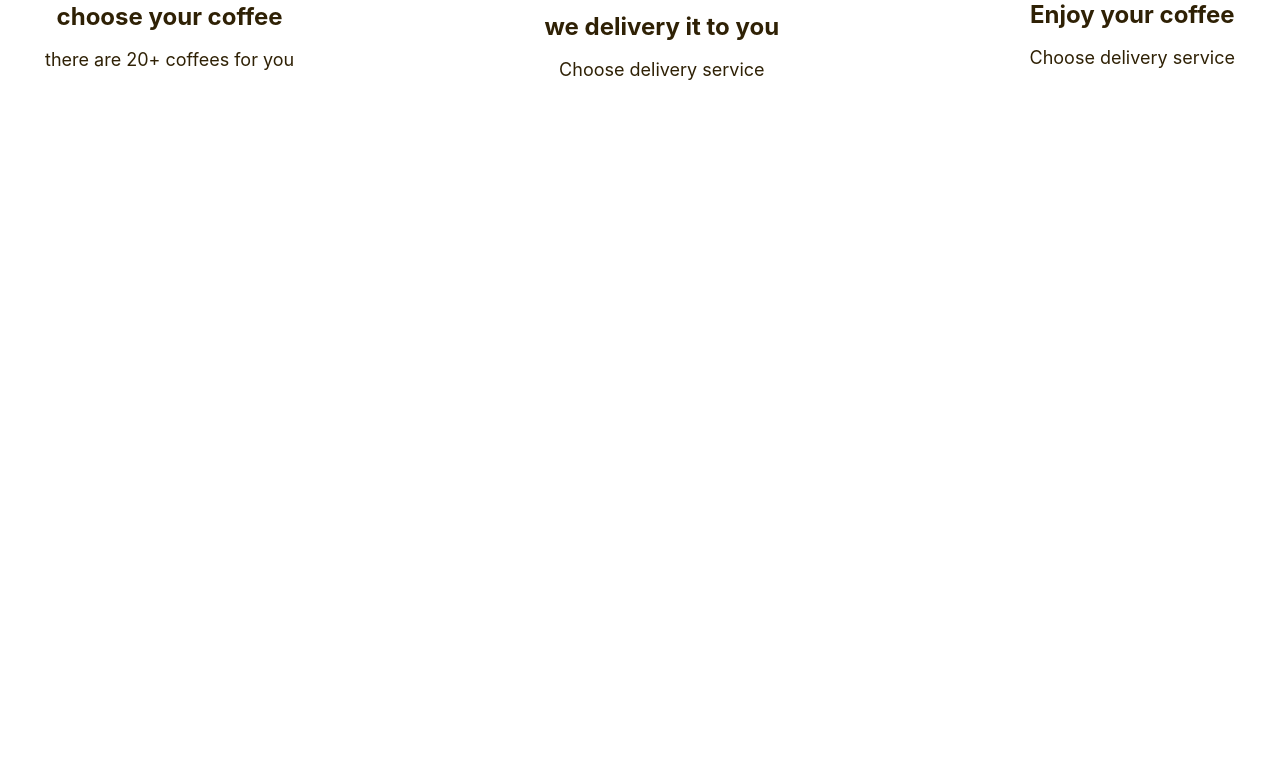
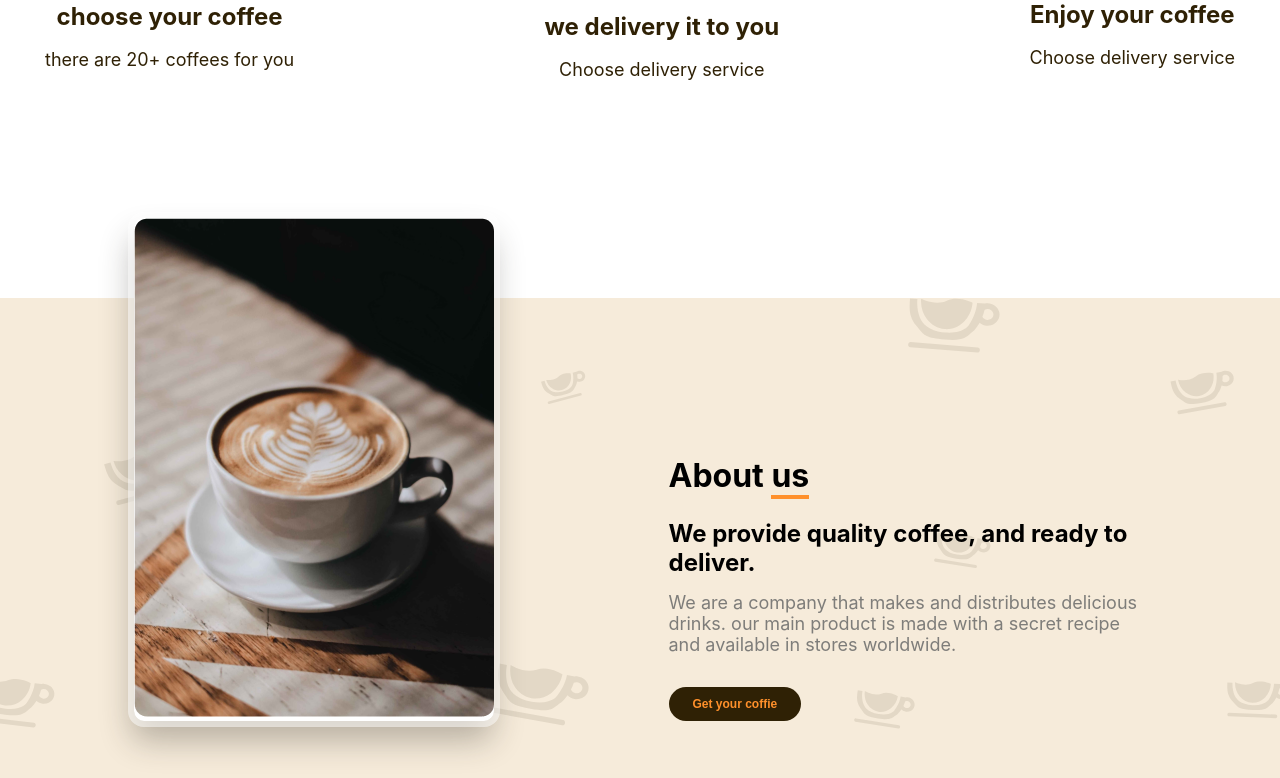
Before and after one commit to LadeMor/coffie-street, a React (Create React App) app: page / in a window 1280 px wide. Shown: the part 1567-2345 px from the top of the page. Before the commit the page ends 1665 px from the top, so only its background shows below. Built offline with nearby package versions, Linux system fonts and the light colour scheme.

Commit message:
added about us section

```diff
--- a/src/pages/main/Main.scss
+++ b/src/pages/main/Main.scss
@@ -1,4 +1,11 @@
+.underline{
+    margin: 0;
+    border-bottom: 4px solid var(--primary-color);
 
+    position: relative;
+    z-index: 4;
+
+}
 
 #main-preview{
     background-color: var(--light-accents-color);
@@ -133,14 +140,7 @@
                     z-index: 3;
                 }
 
-                .underline{
-                    margin: 0;
-                    border-bottom: 4px solid var(--primary-color);
 
-                    position: relative;
-                    z-index: 4;
-
-                }
             }
         }
 
@@ -379,4 +379,71 @@
 
 #about-us{
     background-color: var(--light-accents-color);
+    height: 480px;
+    margin-top: 200px;
+
+    .about-us-main-wrapper{
+        position: relative;
+        width: 100%;
+        display: flex;
+        justify-content: center;
+        .about-us-wrapper{
+            display: flex;
+            align-items: end;
+            justify-content: center;
+            position: absolute;
+            gap: 175px;
+            top:-80px;
+
+            .about-us-image-wrapper{
+                position: relative;
+                z-index: 3;
+            }
+
+            .about-us-info{
+                width: 478px;
+                position: relative;
+                z-index: 3;
+                h1{
+                    margin: 0;
+                    color: black;
+                    font-size: 32px;
+                    margin-bottom: 24px;
+                }
+
+                h2{
+                    margin: 0;
+                    color: black;
+                    font-size: 24px;
+                    margin-bottom: 15px;
+                }
+
+                p{
+                    margin: 0;
+                    font-size: 18px;
+                    color:var(--light-color);
+                    margin-bottom: 32px;
+                }
+
+                button{
+                    padding: 10px 24px 10px 24px;
+                    font-size: 12px;
+                    color: var(--primary-color);
+                    background-color: var(--secondary-color);
+                    border-radius: 33px;
+                    border: none;
+                    font-weight: bold;
+                    cursor: pointer;
+                }
+            }
+        }
+
+        .about-us-exclude{
+            opacity: 0.09;
+            position: absolute;
+            z-index: 1;
+        }
+    }
+
+
 }
--- a/src/pages/main/Main.tsx
+++ b/src/pages/main/Main.tsx
@@ -20,6 +20,9 @@ import coffie_item3 from "../../assets/images/coffie-list/coffie3.png";
 import coffie_cup from "../../assets/images/delivery/coffee-cup 1.svg";
 import tap from "../../assets/images/delivery/tap 1.svg";
 import food_truck from "../../assets/images/delivery/food-truck 1.svg";
+
+import about_up_cup from "../../assets/images/about-us/About us img.png";
+import about_us_exclude from "../../assets/images/about-us/Exclude multiple.svg";
 
 
 const Main = () => {
@@ -155,7 +158,23 @@ const Main = () => {
                 </Container>
             </section>
             <section id="about-us">
-
+                <Container>
+                    <div className="about-us-main-wrapper">
+                        <div className="about-us-wrapper">
+                            <TransparentBorderBox className="about-us-image-wrapper" borderRadius="10px">
+                                    <img src={about_up_cup} alt="Coffie cup"/>
+                            </TransparentBorderBox>
+                            <div className="about-us-info">
+                                    <h1>About <span className="underline">us</span></h1>
+                                    <h2>We provide quality coffee, and ready to deliver.</h2>
+                                    <p>We are a company that makes and distributes delicious drinks.
+                                        our main product is made with a secret recipe and available in stores worldwide.</p>
+                                    <button>Get your coffie</button>
+                            </div>
+                        </div>
+                        <img src={about_us_exclude} alt="Coffie cups" className="about-us-exclude"/>
+                    </div>
+                </Container>
             </section>
         </React.Fragment>
     );
```
